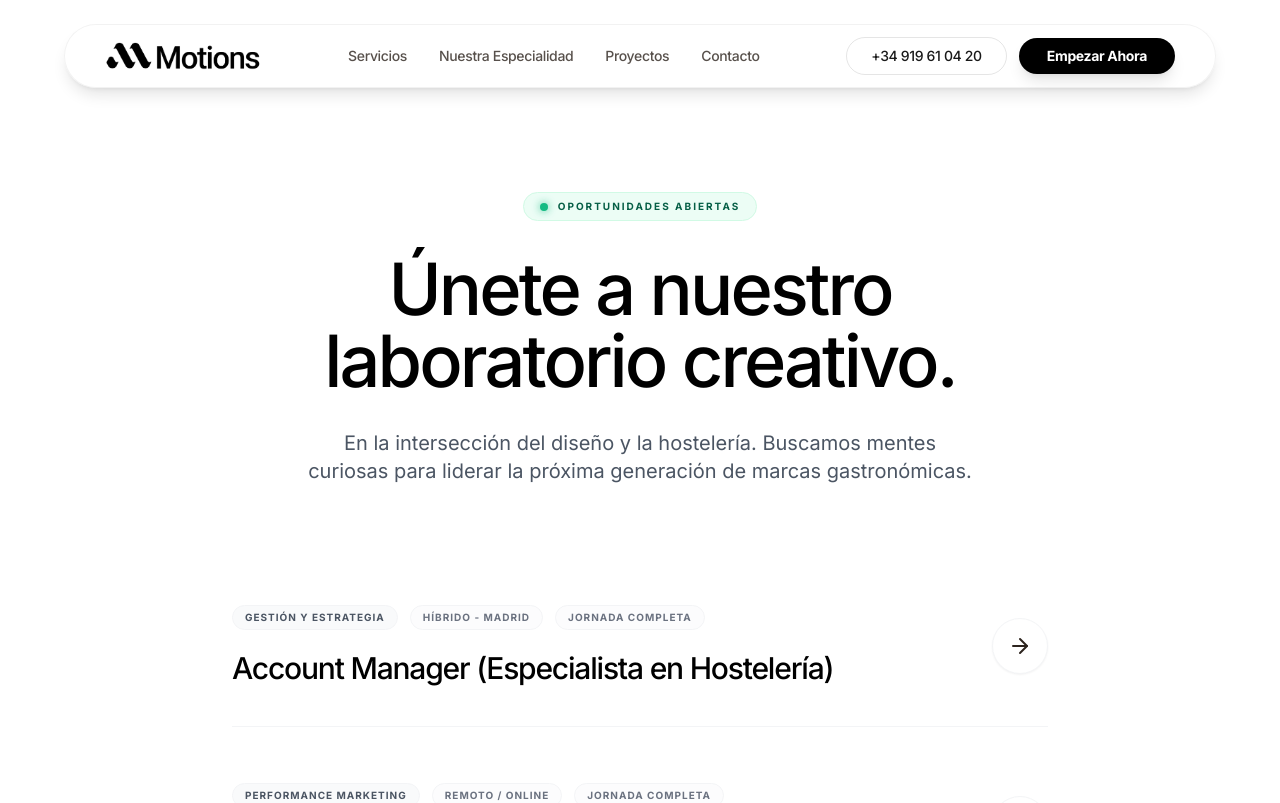
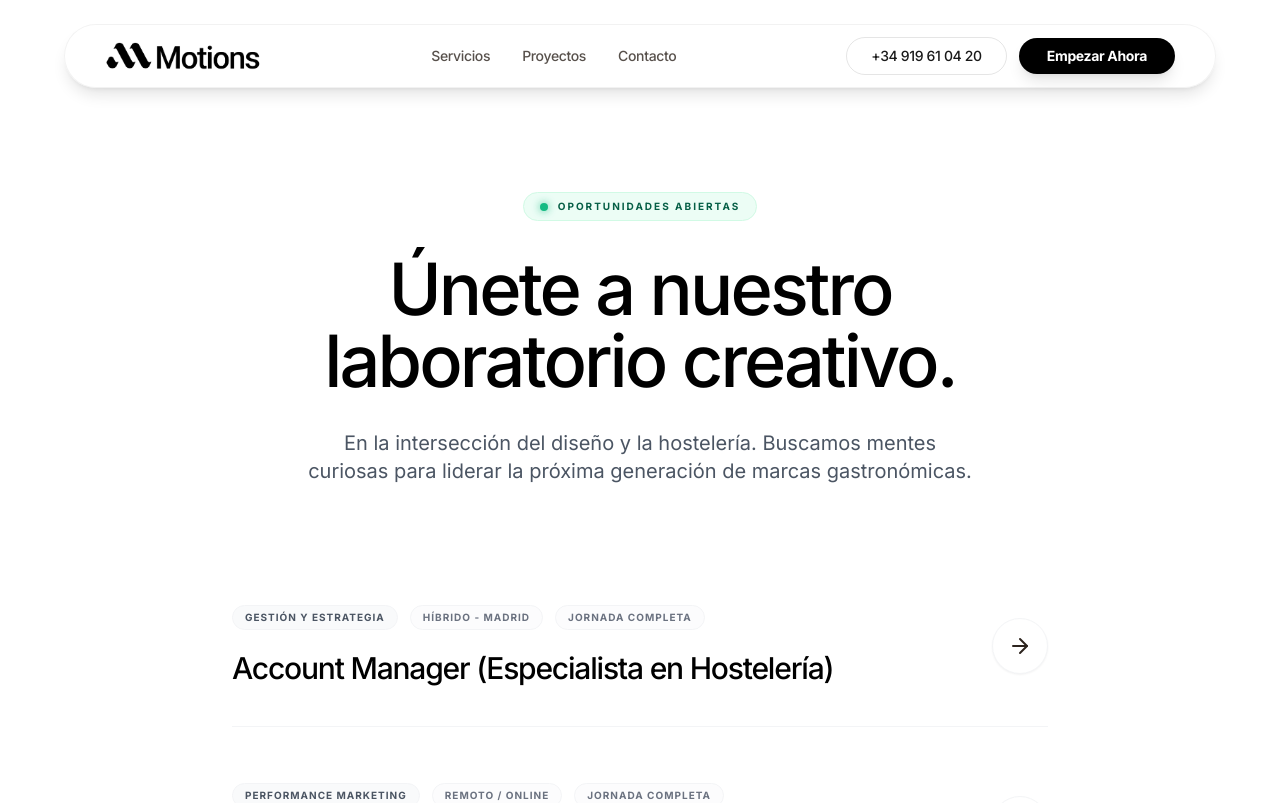
Before and after one commit to motionsmanagement/Motions, a React (Vite) app: page /unete in a window 1280 px wide. Shown: the top 803 px of the page. Built offline with nearby package versions, Linux system fonts and the light colour scheme; a web font is replaced by a local one.

Commit message:
feat: consolidated project showcase, removed old marquee and moved new grid higher up

```diff
--- a/App.tsx
+++ b/App.tsx
@@ -5,7 +5,6 @@ import { BrowserRouter as Router, Routes, Route, useLocation } from 'react-route
 import Navbar from './components/Navbar';
 import Hero from './components/Hero';
 import Services from './components/Services';
-import RecentWorks from './components/RecentWorks';
 import SuccessStories from './components/SuccessStories';
 import FinalCTA from './components/FinalCTA';
 import AdBanner from './components/AdBanner';
@@ -57,9 +56,8 @@ const HomePage: React.FC = () => {
       <main>
         <Hero />
         <Services />
-        <RecentWorks />
+        <SuccessStories />
         <FinalCTA />
-        <SuccessStories />
         <AdBanner />
       </main>
       <Footer />
--- a/components/Navbar.tsx
+++ b/components/Navbar.tsx
@@ -60,7 +60,6 @@ const Navbar: React.FC = () => {
 
   const navLinks = [
     { name: "Servicios", href: "/#servicios", section: "servicios" },
-    { name: "Nuestra Especialidad", href: "/#trabajos", section: "trabajos" },
     { name: "Proyectos", href: "/#proyectos", section: "proyectos" },
     { name: "Contacto", href: "/#contacto", section: "contacto" },
   ];
```
